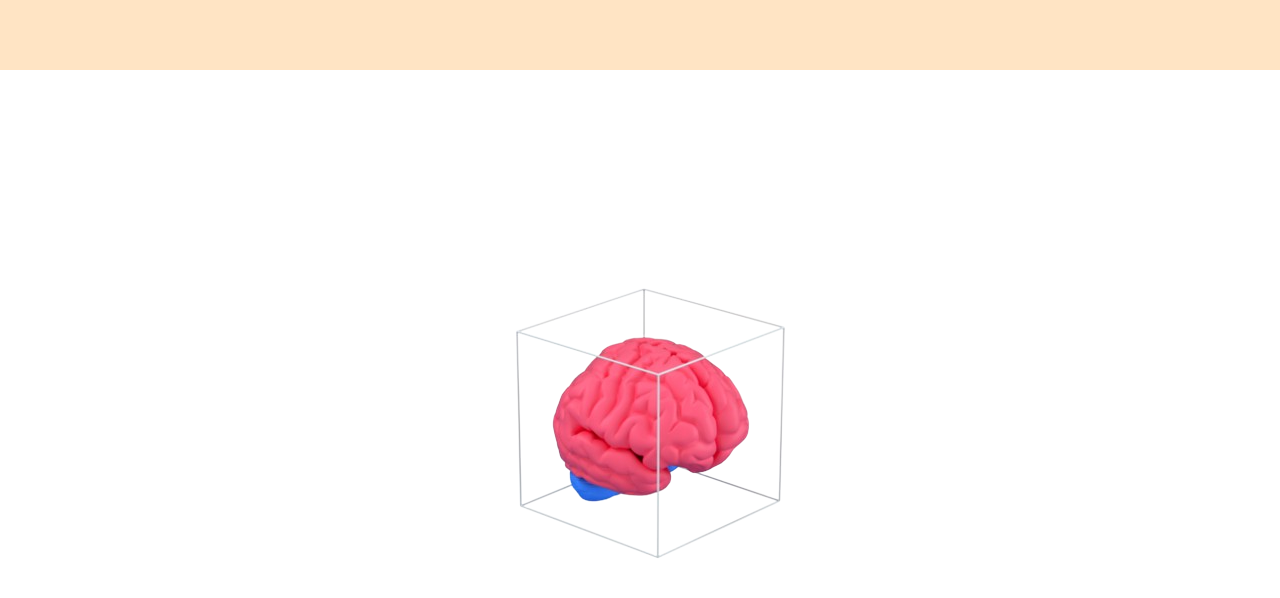
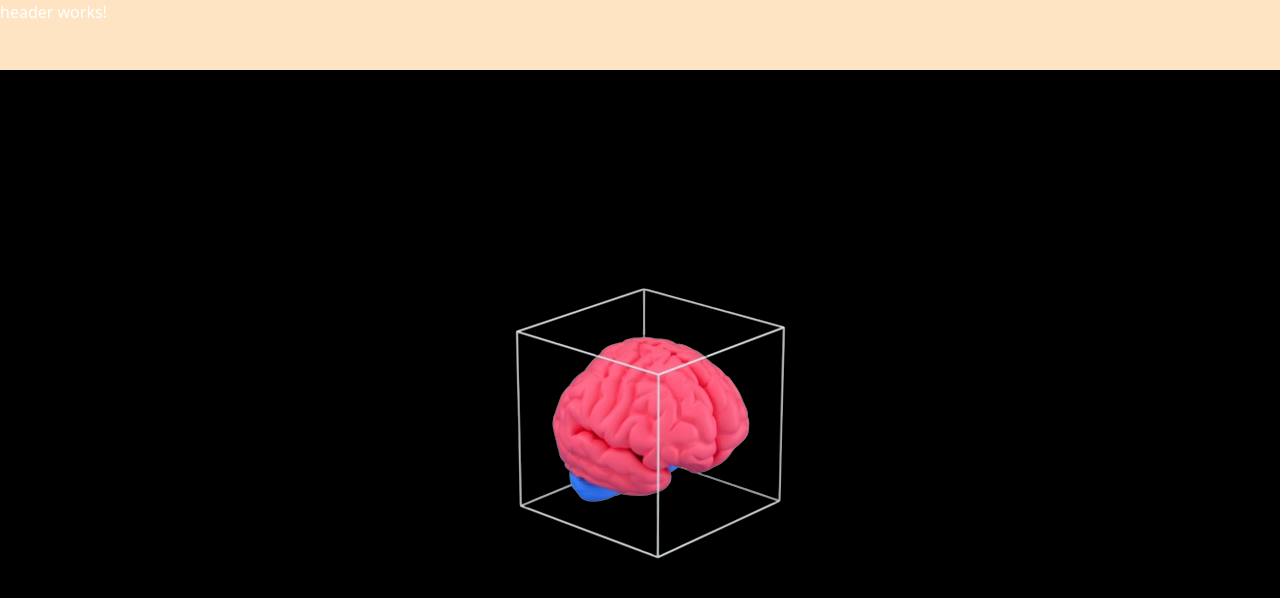
Before and after one commit to githiomi/BrainBox, an Angular app in the folder BrainBox Frontend/: page /home in a window 1280 px wide. Shown: the top 598 px of the page. Built offline with nearby package versions, Linux system fonts and the light colour scheme.

Commit message:
Feat: Created the header component

```diff
--- a/BrainBox Frontend/src/app/app.component.html
+++ b/BrainBox Frontend/src/app/app.component.html
@@ -1,5 +1,5 @@
 <header id="header" #header>
-
+  <app-header />
 </header>
 
 <div id="body">
--- a/BrainBox Frontend/src/app/app.component.ts
+++ b/BrainBox Frontend/src/app/app.component.ts
@@ -1,10 +1,11 @@
 import { Component } from '@angular/core';
 import { CommonModule } from '@angular/common';
+import { HeaderComponent } from './components/utilities/header/header.component';
 
 @Component({
   selector: 'app-root',
   standalone: true,
-  imports: [CommonModule],
+  imports: [CommonModule, HeaderComponent],
   templateUrl: './app.component.html',
   styleUrls: ['./app.component.css']
 })
--- /dev/null
+++ b/BrainBox Frontend/src/app/components/utilities/header/header.component.html
@@ -0,0 +1 @@
+<p>header works!</p>
--- a/BrainBox Frontend/src/index.html
+++ b/BrainBox Frontend/src/index.html
@@ -7,7 +7,7 @@
   <meta name="viewport" content="width=device-width, initial-scale=1">
   <link rel="icon" type="image/x-icon" href="./assets/images/logo.png">
 </head>
-<body>
+<body class="dark-mode">
   <app-root></app-root>
 </body>
 </html>
```
Also changed, not shown: BrainBox Frontend/src/app/components/utilities/header/header.component.ts (added, +12 -0 lines), BrainBox Frontend/src/app/components/utilities/header/header.component.css (added).
